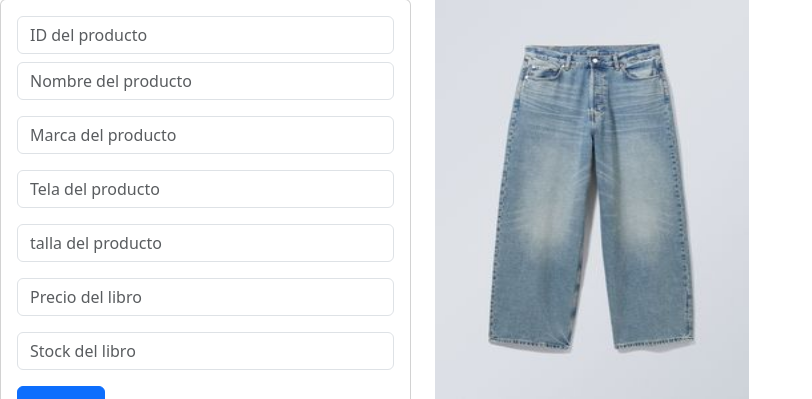
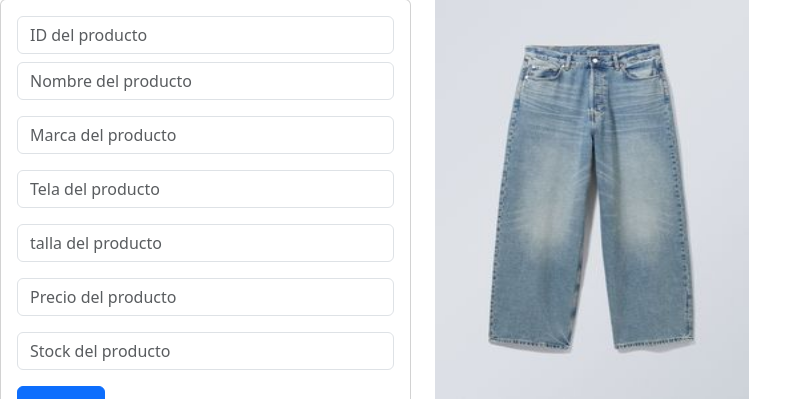
Before and after one commit to Luis-Herrera1207/Final_LAHG_5J_Crud_Tablas_2_Dic-, a Django app: page /productos in a window 1280 px wide. Shown: the part 113-512 px from the top of the page, without its empty margins (0-812 px from the left). Run offline with Django 5.2, Linux system fonts and the light colour scheme; data that the repository does not hold is empty.

Commit message:
Add files via upload

```diff
--- a/productos_app/templates/editarProductos.html
+++ b/productos_app/templates/editarProductos.html
@@ -36,7 +36,7 @@
 
             <div class="form-group py-2">
                 <input type="text" id="numprecio" name="numprecio" class="form-control"
-                value="{{misProductos.precio}}" placeholder="Precio del libro" max="50" minLenght="1" maxLenght="10" required>
+                value="{{misProductos.precio}}" placeholder="Precio del Producto" max="50" minLenght="1" maxLenght="10" required>
             </div>
 
             <div class="form-group py-2">
--- a/productos_app/templates/gestionarProductos.html
+++ b/productos_app/templates/gestionarProductos.html
@@ -35,12 +35,12 @@
 
                 <div class="form-group py-2">
                     <input type="text" id="numprecio" name="numprecio" class="form-control"
-                    value="{{misLibros.precio}}" placeholder="Precio del libro" max="50" minLenght="1" maxLenght="10" required>
+                    value="{{misLibros.precio}}" placeholder="Precio del producto" max="50" minLenght="1" maxLenght="10" required>
                 </div>
 
                 <div class="form-group py-2">
                     <input type="number" id="numstock" name="numstock" class="form-control"
-                    value="{{misLibros.stock}}" placeholder="Stock del libro" max="100" required>
+                    value="{{misLibros.stock}}" placeholder="Stock del producto" max="100" required>
                 </div>
 
                 <div class="form-group py-2">
```
